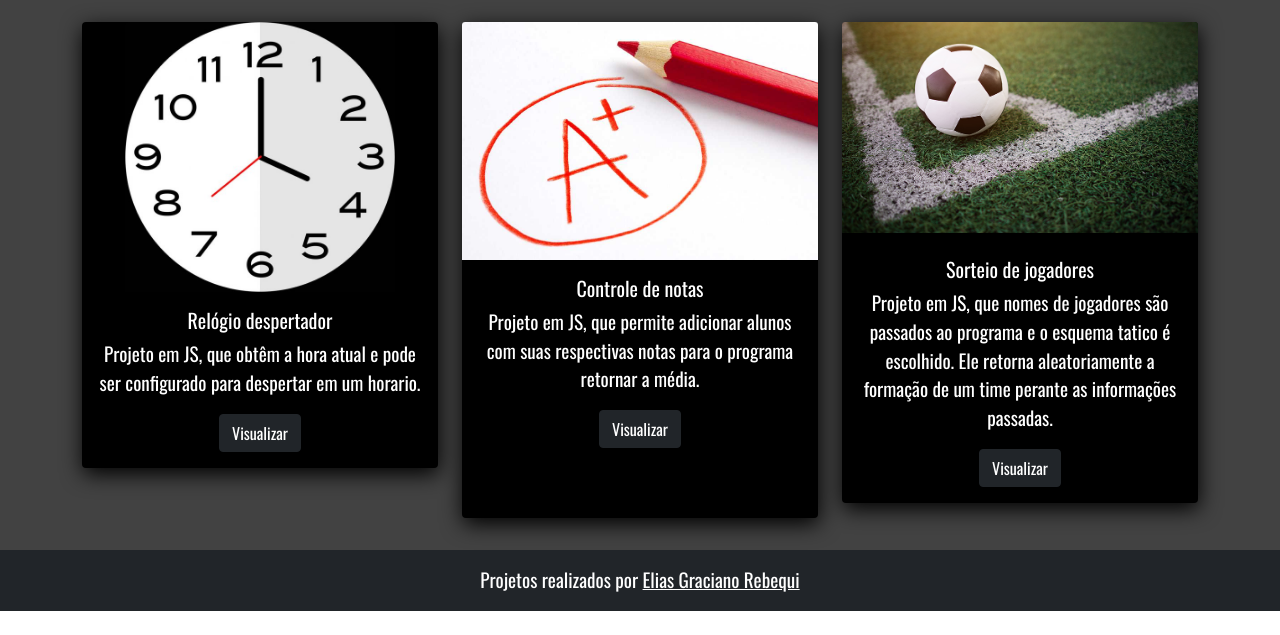
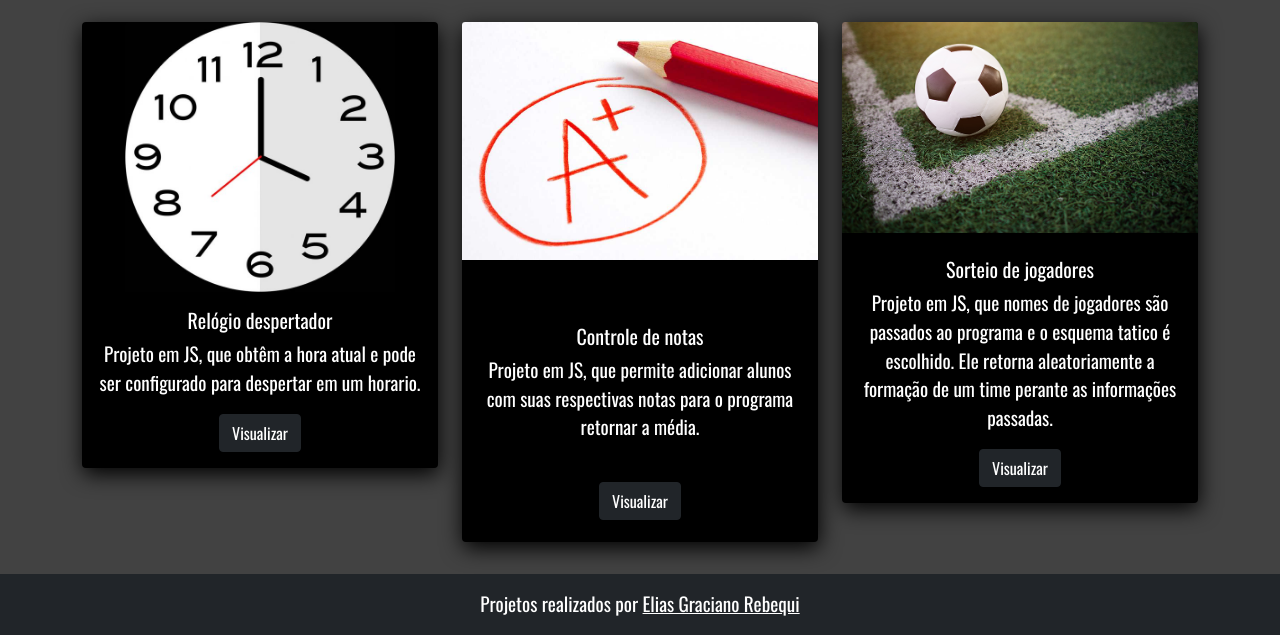
Before and after one commit to EliasGRBR/Site-projetos, a plain HTML site: page index.html in a window 1280 px wide. Shown: the part 298-933 px from the top of the page. Before the commit the page ends 909 px from the top, so only its background shows below. Drawn offline with nearby package versions, Linux system fonts and the light colour scheme.

Commit message:
Mudanças no Layout e Inserção do link

```diff
--- a/assets/css/style.css
+++ b/assets/css/style.css
@@ -64,7 +64,7 @@ main{
     max-width: 270px;
 }
 .projetos .col-md-4:nth-child(2) .card {
-    height: 31rem;
+    height: 32.5rem;
 }
 /* Rodapé */
 footer{
--- a/index.html
+++ b/index.html
@@ -48,7 +48,7 @@
                     <a class="nav-link" href="https://eliasgrbr.github.io/Relogio-Digital/">Despertador</a>
                   </li>
                   <li class="nav-item">
-                    <a class="nav-link" href="#">Controle de notas</a>
+                    <a class="nav-link" href="https://eliasgrbr.github.io/Controle-de-notas/">Controle de notas</a>
                   </li>
                 </ul>
               </div>
@@ -80,9 +80,9 @@
                       <div class="card text-white bg-black text-center" >
                           <img src="projetos/controle-de-notas/thumb/nota.jpg" class="card-img-top" alt="Projeto controle de notas">
                           <div class="card-body">
-                            <h5 class="card-title">Controle de notas</h5>
+                            <h5 class="card-text mt-5">Controle de notas</h5>
                             <p class="card-text">Projeto em JS, que permite adicionar alunos com suas respectivas notas para o programa retornar a média. </p>
-                            <a href="#" class="btn btn-dark">Visualizar</a>
+                            <a href="https://eliasgrbr.github.io/Controle-de-notas/" class="mt-4 btn btn-dark">Visualizar</a>
                           </div>
                         </div>
                   </div>
```
